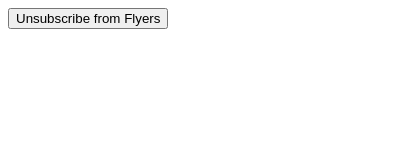
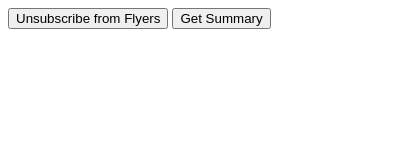
Before and after one commit to riyan42069/ByeByeFlyers, a browser extension: page popup.html in a window 400 px wide. Drawn offline with Linux system fonts and the light colour scheme.

Commit message:
Changes made

```diff
--- a/popup.html
+++ b/popup.html
@@ -5,6 +5,7 @@
 </head>
 <body>
     <button id="unsubscribe">Unsubscribe from Flyers</button>
+    <button id="get-summary"> Get Summary </button>
     <script src="popup.js"></script>
 </body>
 </html>
```
Also changed, not shown: manifest.json.
